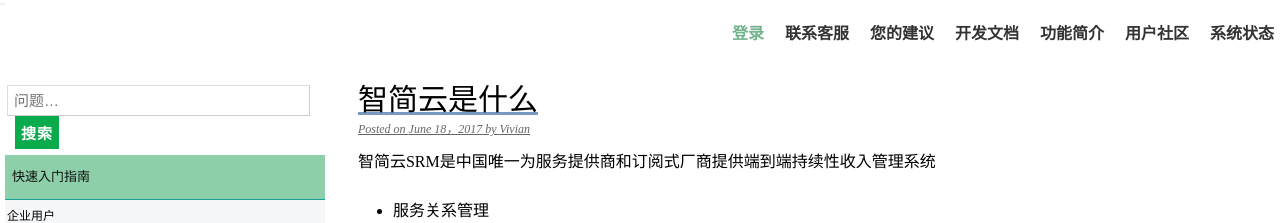
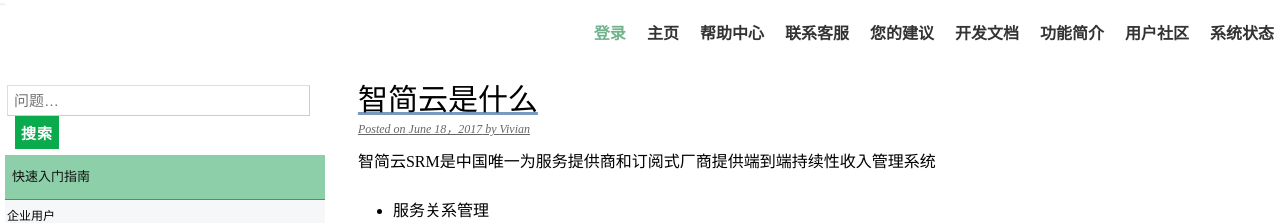
Before and after one commit to dreampivot/slipscloud.github.io, a Jekyll site: the page help/help-index.html, which Jekyll copies as it is, in a window 1280 px wide. Shown: the top 223 px of the page. Built offline with Jekyll 4.4.1, drawn with Linux system fonts in a browser that asks for light colours.

Commit message:
Update help-index.html

```diff
--- a/help/help-index.html
+++ b/help/help-index.html
@@ -19,6 +19,8 @@
             <li><a href="api.html">开发文档</a></li>
 	    <li><a href="suggestion.html">您的建议</a></li>
             <li><a href="support.html">联系客服</a></li>
+	    <li><a href="http://www.slipscloud.cn/help/help-index.html">帮助中心</a></li>
+	    <li><a href="http://www.slipscloud.com">主页</a></li>
     	    <li class="start selected"><a href="https://slipscloud.bitbucket.io/"/>登录</li>
 
 
```
